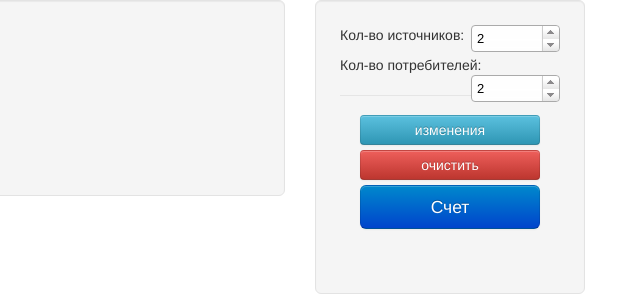
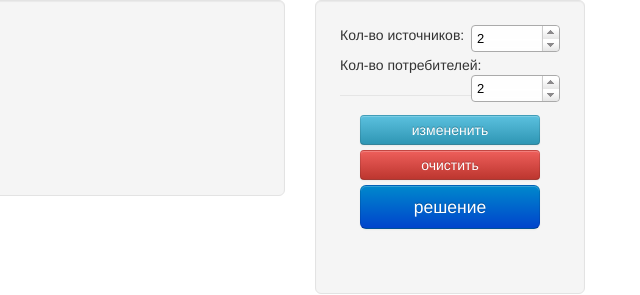
Before and after one commit to lopien/transport, a plain HTML site: page index.html in a window 1280 px wide. Shown: the top 295 px of the page, 640-1280 px from the left. Drawn offline with Linux system fonts and the light colour scheme.

Commit message:
Update index.html

```diff
--- a/index.html
+++ b/index.html
@@ -1,7 +1,7 @@
 <!DOCTYPE html>
 <html>
     <head>
-        <title>Транспортна задачи</title>
+        <title>Транспортная задачи</title>
         <meta http-equiv="Content-Type" content="text/html; charset=UTF-8">
         <link rel="stylesheet" href="css/libs/bootstrap-2.3.1/bootstrap.min.css" />
         <link rel="stylesheet" href="css/libs/custom-theme/jquery-ui-1.10.1.custom.css" />
@@ -60,9 +60,9 @@
                                 </div>
                             </div>
                             <div class="form-actions">
-                                <button type="button" id="button-edit" class="btn btn-block btn-info" tabindex="10001">изменения</button>
+                                <button type="button" id="button-edit" class="btn btn-block btn-info" tabindex="10001">измененить</button>
                                 <button type="button" id="button-reset" class="btn btn-block btn-danger" tabindex="10002">очистить</button>
-                                <button type="button" id="button-calculate" class="btn btn-block btn-large btn-primary" tabindex="10000">Счет</button>
+                                <button type="button" id="button-calculate" class="btn btn-block btn-large btn-primary" tabindex="10000">решение</button>
                             </div>
                         </form>
 
```
